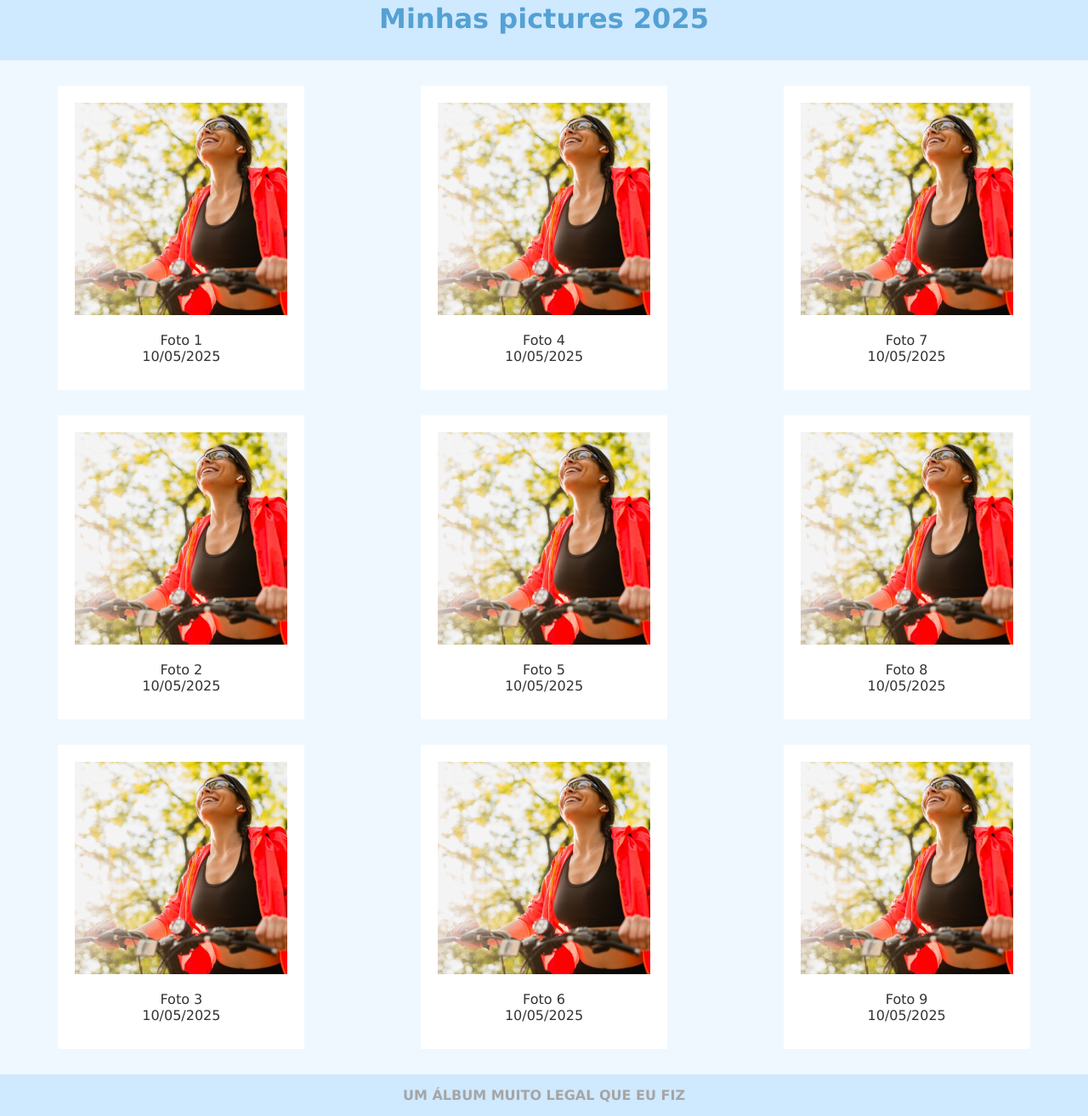
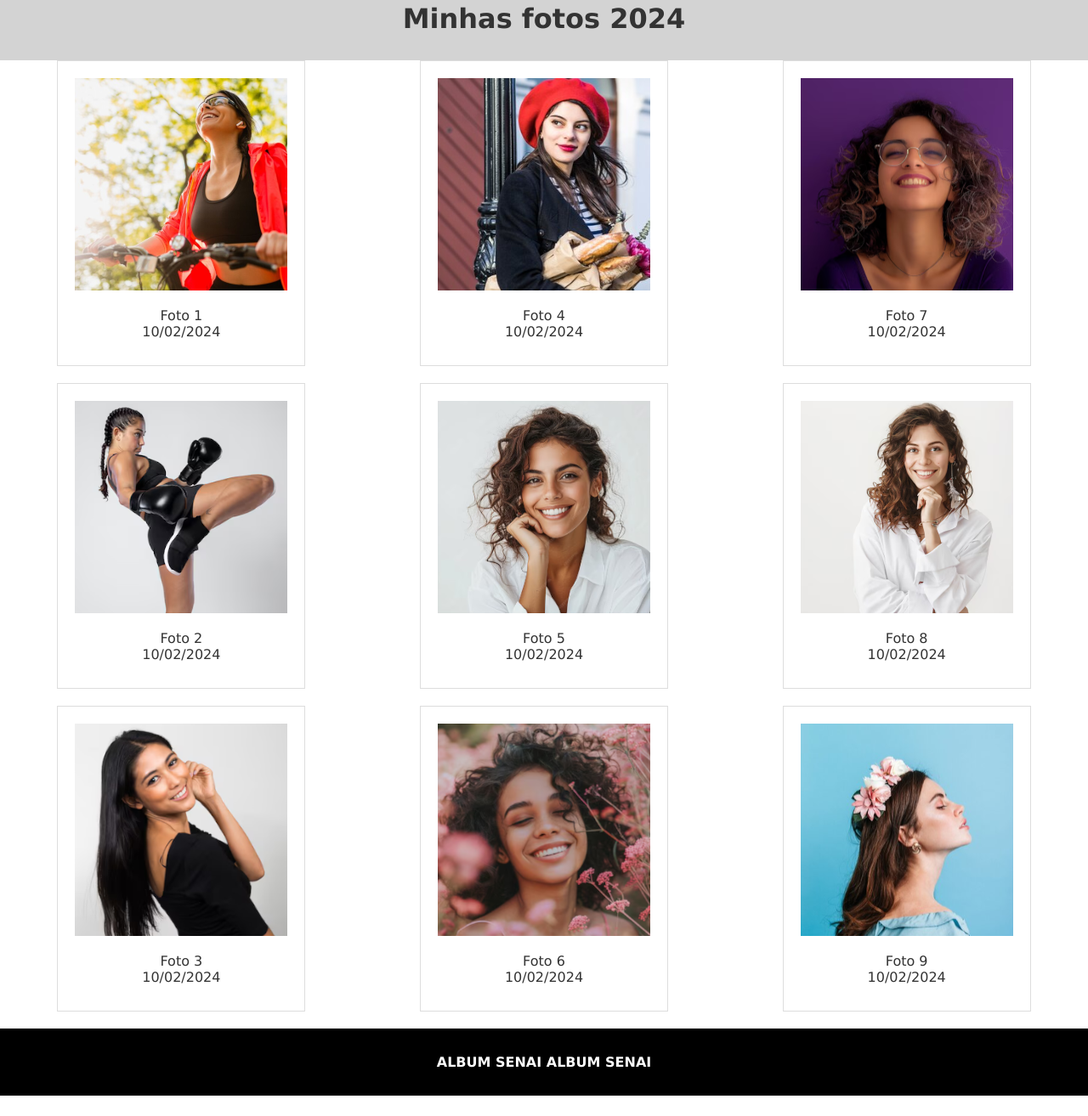
Before and after one commit to Alexandre-HCS/CSS-Flexbox, a plain HTML site: page polaroids/index.html in a window 1280 px wide. Shown: the part 27-1341 px from the top of the page at 85% size. After the commit the page ends 1317 px from the top, so only its background shows below. Drawn offline with Linux system fonts and the light colour scheme.

Commit message:
V2 (melhoras)

```diff
--- a/polaroids/index.html
+++ b/polaroids/index.html
@@ -4,61 +4,83 @@
     <meta charset="UTF-8">
     <meta name="viewport" content="width=device-width, initial-scale=1.0">
     <link rel="stylesheet" href="style.css">
-    <title>Álbum de pictures</title>
+    <link rel="stylesheet" href="media.css">
+    <title>Album de fotos - Polaroids</title>
 </head>
 <body>
     <header>
-        <h1>Minhas pictures 2025</h1>
+        <h1>Minhas fotos 2024</h1>
     </header>
+
+    <!-- album -->
     <main id="album">
         <!-- Primeira coluna -->
         <section class="coluna">
-            <section class="produtos">
-                <img src="imagens/muie.png" alt="mulher">
-                <p>Foto 1 <br> 10/05/2025 </p>
+
+            <!-- imagem 1 -->
+            <section class="products">
+                <img src="imagens/muie.png" alt="gato">
+                <p>Foto 1 <br> 10/02/2024 </p>
             </section>
-                <section class="produtos">
-                    <img src="imagens/muie.png" alt="mulher">
-                    <p>Foto 2 <br> 10/05/2025 </p>
+
+            <!-- imagem 2 -->
+            <section class="products">
+                <img src="imagens/lutadora.png" alt="gato">
+                <p>Foto 2 <br> 10/02/2024 </p>
             </section>
-                <section class="produtos">
-                    <img src="imagens/muie.png" alt="mulher">
-                    <p>Foto 3 <br> 10/05/2025 </p>
+
+            <!-- imagem 3 -->
+            <section class="products">
+                <img src="imagens/muie_vestido.png" alt="gato">
+                <p>Foto 3 <br> 10/02/2024 </p>
             </section>
         </section>
-        <!-- segunda coluna -->
+
+        <!-- Segunda coluna -->
         <section class="coluna">
-            <section class="produtos">
-                <img src="imagens/muie.png" alt="mulher">
-                <p>Foto 4 <br> 10/05/2025 </p>
+            <!-- imagem 4 -->
+            <section class="products">
+                <img src="imagens/francesa.png" alt="gato">
+                <p>Foto 4 <br> 10/02/2024 </p>
             </section>
-                <section class="produtos">
-                    <img src="imagens/muie.png" alt="mulher">
-                    <p>Foto 5 <br> 10/05/2025 </p>
+
+            <!-- imagem 5 -->
+            <section class="products">
+                <img src="imagens/mulher.png" alt="gato">
+                <p>Foto 5 <br> 10/02/2024 </p>
             </section>
-                <section class="produtos">
-                    <img src="imagens/muie.png" alt="mulher">
-                    <p>Foto 6 <br> 10/05/2025 </p>
+
+            <!-- imagem 6 -->
+            <section class="products">
+                <img src="imagens/flo.png" alt="gato">
+                <p>Foto 6 <br> 10/02/2024 </p>
             </section>
         </section>
-        <!-- terceira coluna -->
+
+        <!-- Terceira coluna -->
         <section class="coluna">
-            <section class="produtos" id="H1">
-                <img src="imagens/muie.png" alt="mulher">
-                <p>Foto 7 <br> 10/05/2025 </p>
+            <!-- imagem 7 -->
+            <section class="products">
+                <img src="imagens/oculos.png" alt="gato">
+                <p>Foto 7 <br> 10/02/2024 </p>
             </section>
-                <section class="produtos">
-                    <img src="imagens/muie.png" alt="mulher">
-                    <p>Foto 8 <br> 10/05/2025 </p>
+
+            <!-- imagem 8 -->
+            <section class="products">
+                <img src="imagens/negocios.png" alt="gato">
+                <p>Foto 8 <br> 10/02/2024 </p>
             </section>
-                <section class="produtos">
-                    <img src="imagens/muie.png" alt="mulher">
-                    <p>Foto 9 <br> 10/05/2025 </p>
+
+            <!-- imagem 9 -->
+            <section class="products">
+                <img src="imagens/muie2.png" alt="gato">
+                <p>Foto 9 <br> 10/02/2024 </p>
             </section>
         </section>
     </main>
+
     <footer>
-        <p>UM ÁLBUM MUITO LEGAL QUE EU FIZ</p>
+        <p>ALBUM SENAI ALBUM SENAI</p>
     </footer>
 </body>
 </html>
--- /dev/null
+++ b/polaroids/media.css
@@ -0,0 +1,30 @@
+/*
+
+    Devices breakpoint
+    telas pequenas: <600px
+    celulares: 600px até 768px
+    tablets: 769px até 992px
+    notebooks: 993px até  1200px
+    telas grandes >1200px
+
+*/
+
+/* tablets */
+@media screen and (min-width: 768px) and (max-width: 992px) {
+    section .coluna{ /* NÃO TIRAR O ESPAÇO, CASO TIRE A RESPONSITIVIDADE QUEBRA */
+        flex: 1 1 75%;
+    }
+}
+
+/* telas */
+@media screen and (min-width: 768px) and (max-width: 992px) {
+    section .coluna{ /* NÃO TIRAR O ESPAÇO, CASO TIRE A RESPONSITIVIDADE QUEBRA */
+        flex: 1 1 100%;
+    }
+}
+
+@media screen and (max-width: 767px) {
+    section .coluna{ /* NÃO TIRAR O ESPAÇO, CASO TIRE A RESPONSITIVIDADE QUEBRA */
+        flex: 1 1 25%;
+    }
+}
--- a/polaroids/style.css
+++ b/polaroids/style.css
@@ -1,10 +1,12 @@
+/* zerando as configurações */
 *{
-    margin: 0;
-    padding: 0;
+    margin: 0px;
+    padding: 0px;
     box-sizing: border-box;
 }
 
-.produtos p{
+/* Etilizando o parágrafo */
+.products p {
     margin: 0;
     text-align: center;
     padding: 10px;
@@ -12,51 +14,46 @@
     font-family: Verdana, Geneva, Tahoma, sans-serif;
 }
 
-header{
+header {
     font-family: Verdana, Geneva, Tahoma, sans-serif;
     text-align: center;
-    color: #54a1d4;
-    padding: 30px;
-    background-color: rgb(207, 233, 255);
-}
-
-footer{
-    font-family: Verdana, Geneva, Tahoma, sans-serif;
-    font-weight: bolder;
-    background-color: rgb(207, 233, 255);
-    color: rgb(165, 165, 165);
-    padding: 15px;
-    text-align: center;
-}
-
-main{
-    background-color: aliceblue;
-}
-
-.produtos{
-    background-color: white;
-    border: 1px;
-    border-style: solid;
-    padding: 20px;
-    display: flex;
-    flex-direction: column;
-    border: 1px;
-    margin-bottom: 30px;
-    margin-top: 30px;
-}
-
-.produtos img{
-    width: 100%;
-    height: auto;
-    padding-bottom: 10px;
+    color:#333;
+    padding:30px;
+    background-color: #d3d3d3;
 }
 
 main#album{
-    display: flex;
+    display:flex;
     flex-flow: row wrap;
     justify-content: space-around;
 }
 
 section .coluna{
     flex: 1 1 100%;
+    padding: 0px 5px;
 }
+
+.products{
+    background-color: #ffffff;
+    border: 1px solid #ddd;
+    padding:20px;
+    margin-bottom:20px;
+    /* transformando em container */
+    display: flex;
+    /* deixa o texto embaixo da imagem */
+    flex-direction: column;
+}
+.products img{
+    width:100%;
+    height:auto;
+    padding-bottom:10px;
+}
+
+footer {
+    font-family: Verdana, Geneva, Tahoma, sans-serif;
+    font-weight: bolder;
+    background-color: #000000;
+    color:#ffffff;
+    padding:30px;
+    text-align:center;
+}
```
Also changed, not shown: polaroids/imagens/flo.png (added), polaroids/imagens/francesa.png (added), polaroids/imagens/lutadora.png (added), polaroids/imagens/muie2.png (added), polaroids/imagens/muie_vestido.png (added), polaroids/imagens/mulher.png (added), polaroids/imagens/negocios.png (added), polaroids/imagens/oculos.png (added). Lines whose indentation alone changed are shown as unchanged.
